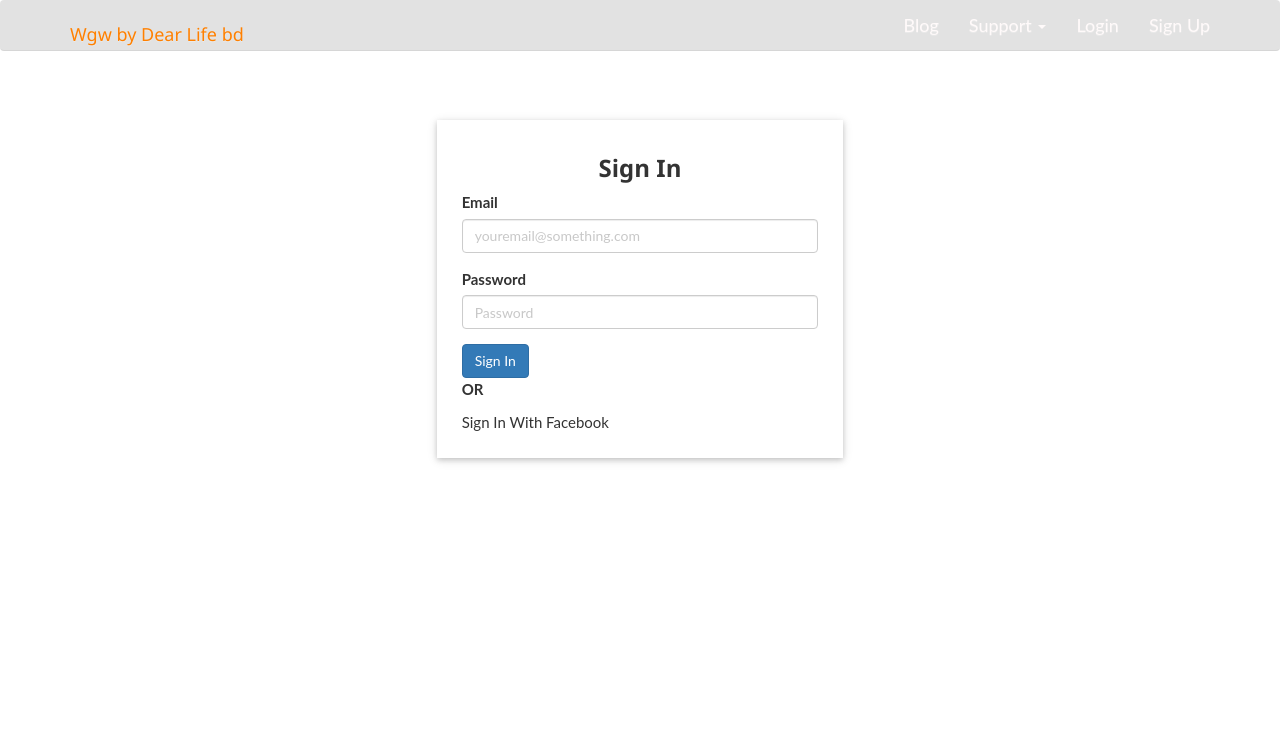
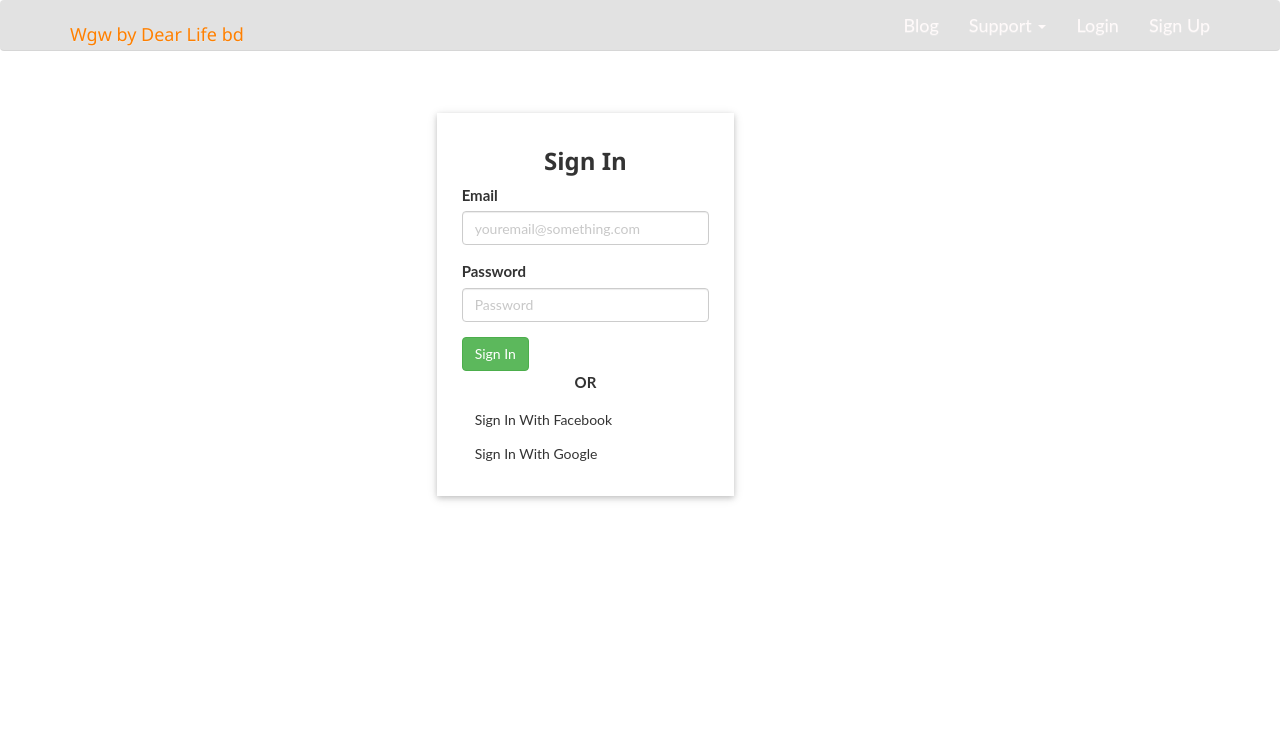
Before and after one commit to Moshiurmamun/online-booking, a Django app: page /accounts/login/ in a window 1280 px wide. Shown: the top 736 px of the page. After the commit the page ends 501 px from the top, so only its background shows below. Run offline with Django 3.2, Linux system fonts and the light colour scheme; parts of the project's set-up code (start-up, migrations or seed data) failed here and were passed over; some libraries are stand-ins or nearby versions.

Commit message:
Add files via upload

```diff
--- a/accounts/templates/accounts/login.html
+++ b/accounts/templates/accounts/login.html
@@ -2,24 +2,36 @@
 {% load static %}
 {% load crispy_forms_tags %}
 
-{% block content %}
+
+{% block stylesheet %}
+<link rel="stylesheet" href="{% static 'accounts/css/login.css' %}">
+{% endblock %}
 
 
+{% block content %}
+<br>
+<br>
+<br>
+<br>
+<br>
 
-<div class="row" style="margin-top:120px">
-    <div class="col-lg-4 col-lg-offset-4 col-md-4 col-md-offset-4 col-sm-8 col-sm-offset-2 col-xs-10 col-xs-offset-1">
+
+<div class="row" style="margin-top:0px">
+    <div class="col-lg-3 col-lg-offset-4 col-md-4 col-md-offset-4 col-sm-8 col-sm-offset-2 col-xs-10 col-xs-offset-1">
         <div class="w3-card-2" style="padding:25px">
             <h3 class="text-center"><b>Sign In</b></h3>
         <form method="POST" action="" enctype="multipart/form-data">
             {% csrf_token %}
             {{ form|crispy }}
-            <input type="submit" class="btn btn-primary" value="Sign In">
+            <input type="submit" class="btn btn-success" value="Sign In">
         </form>
 
 
-        <p><strong> OR </strong></p>
-        <a href="{% url 'social:begin' 'facebook' %}">Sign In With Facebook</a>
-    </div>
+        <p class="text-center"><strong> OR </strong></p>
+        <a class="fb btn" href="{% url 'social:begin' 'facebook' %}">Sign In With Facebook</a>
+
+            <a class="google btn">Sign In With Google</a>
+        </div>
     </div>
 </div>
 
```
Also changed, not shown: accounts/templates/accounts/signup.html (+18 -2 lines).
